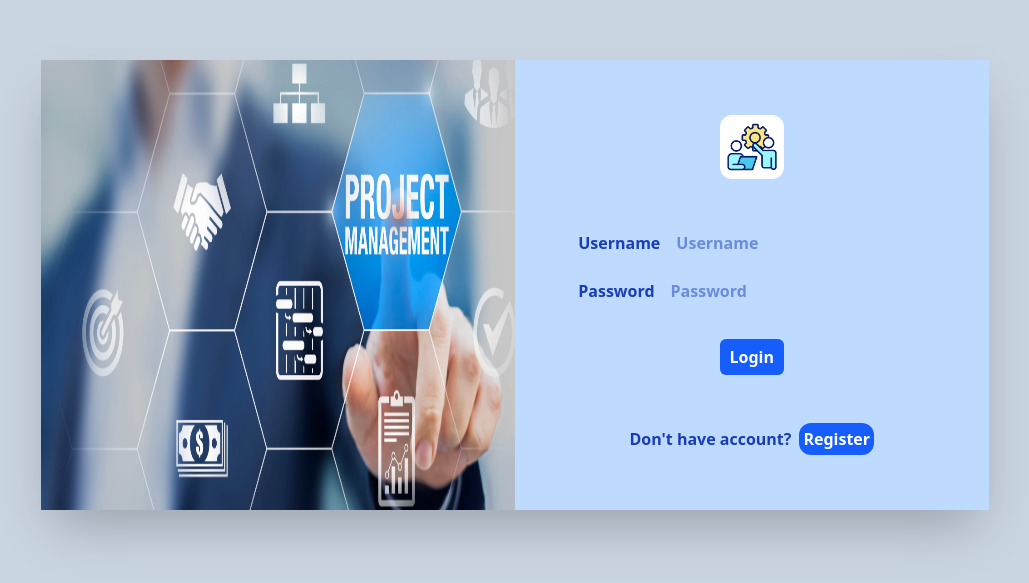
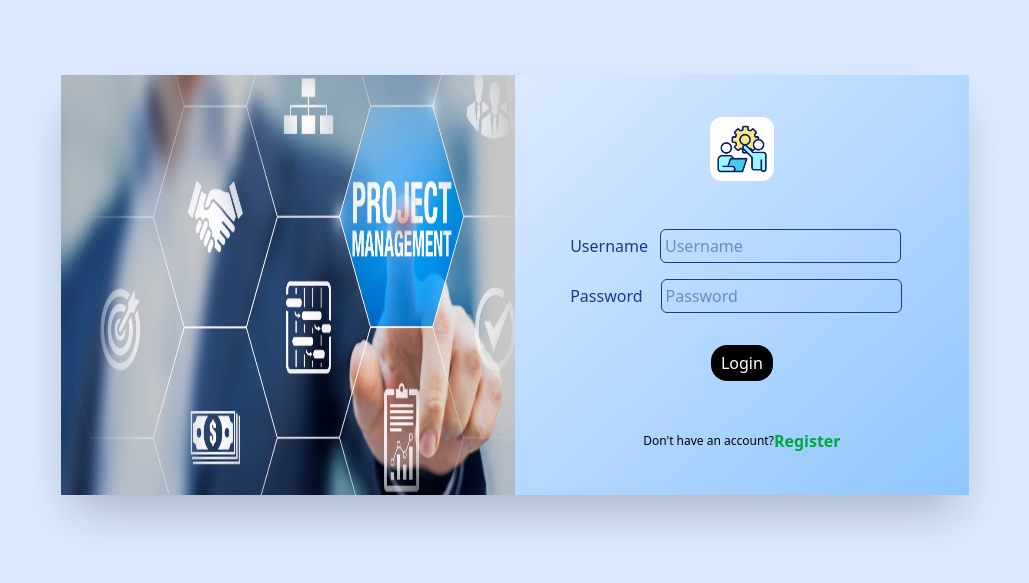
Before and after one commit to sjnbhusal19/e-com, a React (Vite) app: page / in a window 1280 px wide. Shown: the part 115-698 px from the top of the page, without its empty margins (125-1154 px from the left). Built offline with nearby package versions, Linux system fonts and the light colour scheme.

Commit message:
changed the login page's design slightly and added errors from yup

```diff
--- a/src/Pages/login/login.jsx
+++ b/src/Pages/login/login.jsx
@@ -17,22 +17,22 @@ const LoginPage = () => {
   const onSubmit = (data) => console.log(data);
 
   return (
-    <div className="flex items-center justify-center h-screen bg-slate-300">
-      <div className="flex shadow-2xl bg-white rounded-md ">
+    <div className="flex items-center justify-center h-screen bg-blue-100">
+      <div className="flex shadow-2xl bg-white rounded-2xl ">
         {/* images part */}
 
         <div className="w-[50%]">
           <img
             src={LoginImage}
             alt="Login Image"
-            width={600}
-            className="h-[450px]"
+            width={500}
+            className="h-[420px]"
           />
         </div>
 
         {/* login form part */}
 
-        <div className=" flex flex-col items-center justify-center bg-blue-200 text-blue-800 font-semibold w-[50%]">
+        <div className=" flex flex-col items-center justify-center bg-gradient-to-br from-blue-100 to-blue-300 text-blue-900 font-medium w-[50%] p-8">
           <div className="">
             <img src={Logo} alt="Logo" className="h-16 rounded-xl" />
           </div>
@@ -43,35 +43,37 @@ const LoginPage = () => {
                 <label>Username</label>
                 <input
                   placeholder="Username"
-                  className="p-1 rounded-md"
+                  className="p-1 rounded-md border"
                   type="text"
                   {...register("username")}
                 />
+                <p className="text-sm text-red-400">{errors.username?.message}</p>
               </div>
 
               <div className="space-x-3 ">
                 <label>Password</label>
                 <input
                   placeholder="Password"
-                  className="p-1 rounded-md"
+                  className="p-1 rounded-md border ml-1.5"
                   type="password"
                   {...register("password")}
                 />
+                <p className="text-sm text-red-400">{errors.password?.message}</p>
               </div>
 
               <button
                 type="submit"
-                className="bg-blue-600 text-white p-1.5 px-2.5 rounded-md flex justify-self-center mt-8 hover:bg-blue-800 "
+                className="bg-black text-white p-1.5 px-2.5 rounded-2xl flex justify-self-center mt-8 hover:bg-blue-800"
               >
                 Login
               </button>
             </form>
           </div>
 
-          <div className="flex items-center gap-2">
-            <p>Don't have account?</p>
+          <div className="flex items-center">
+            <p className="text-xs text-black">Don't have an account?</p>
             <Link
-              className="font-semibold  cursor-pointer bg-blue-600 p-1  rounded-xl text-white "
+              className="font-semibold  cursor-pointer rounded-xl text-green-600 "
               to="/register"
             >
               Register
```
